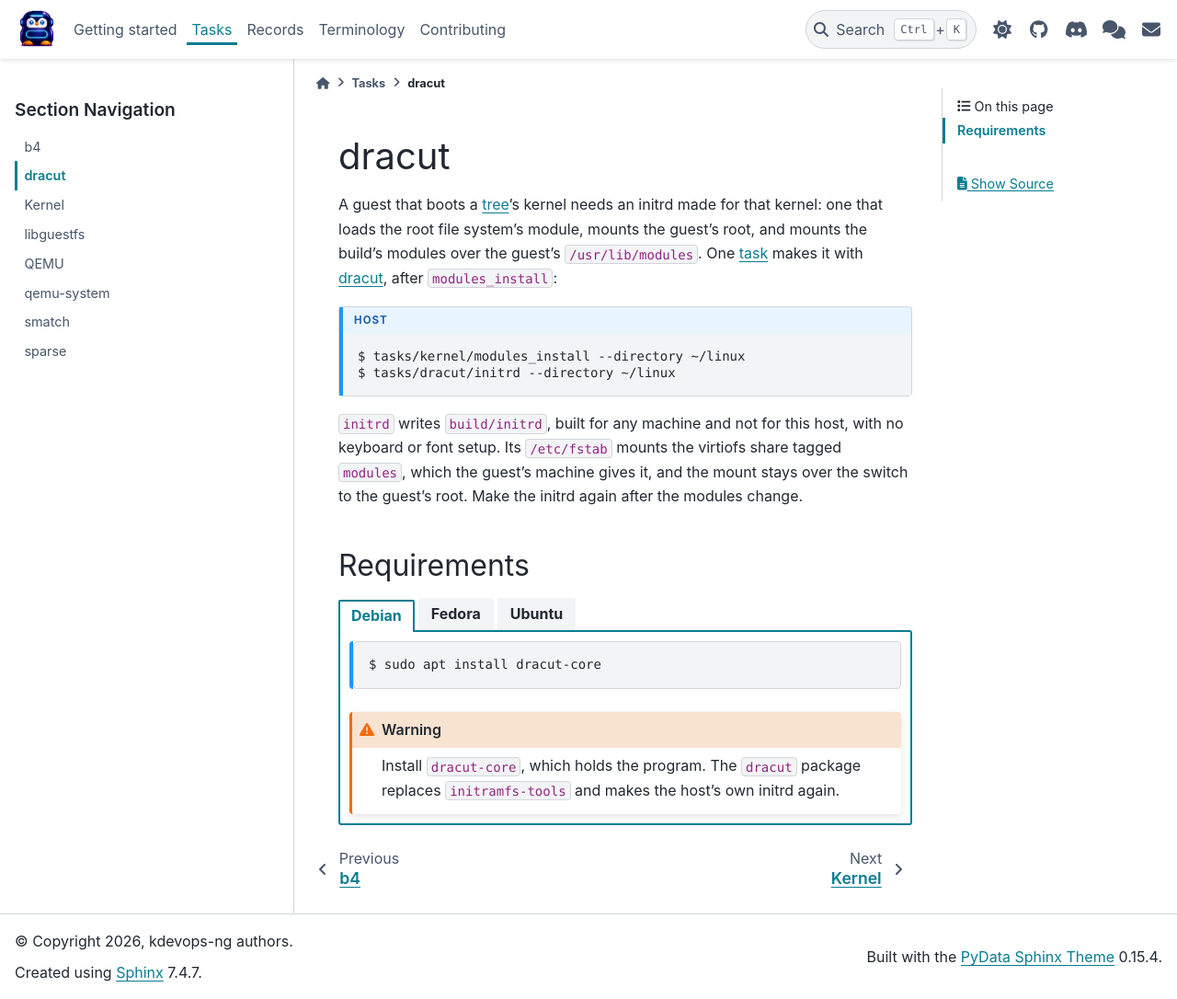
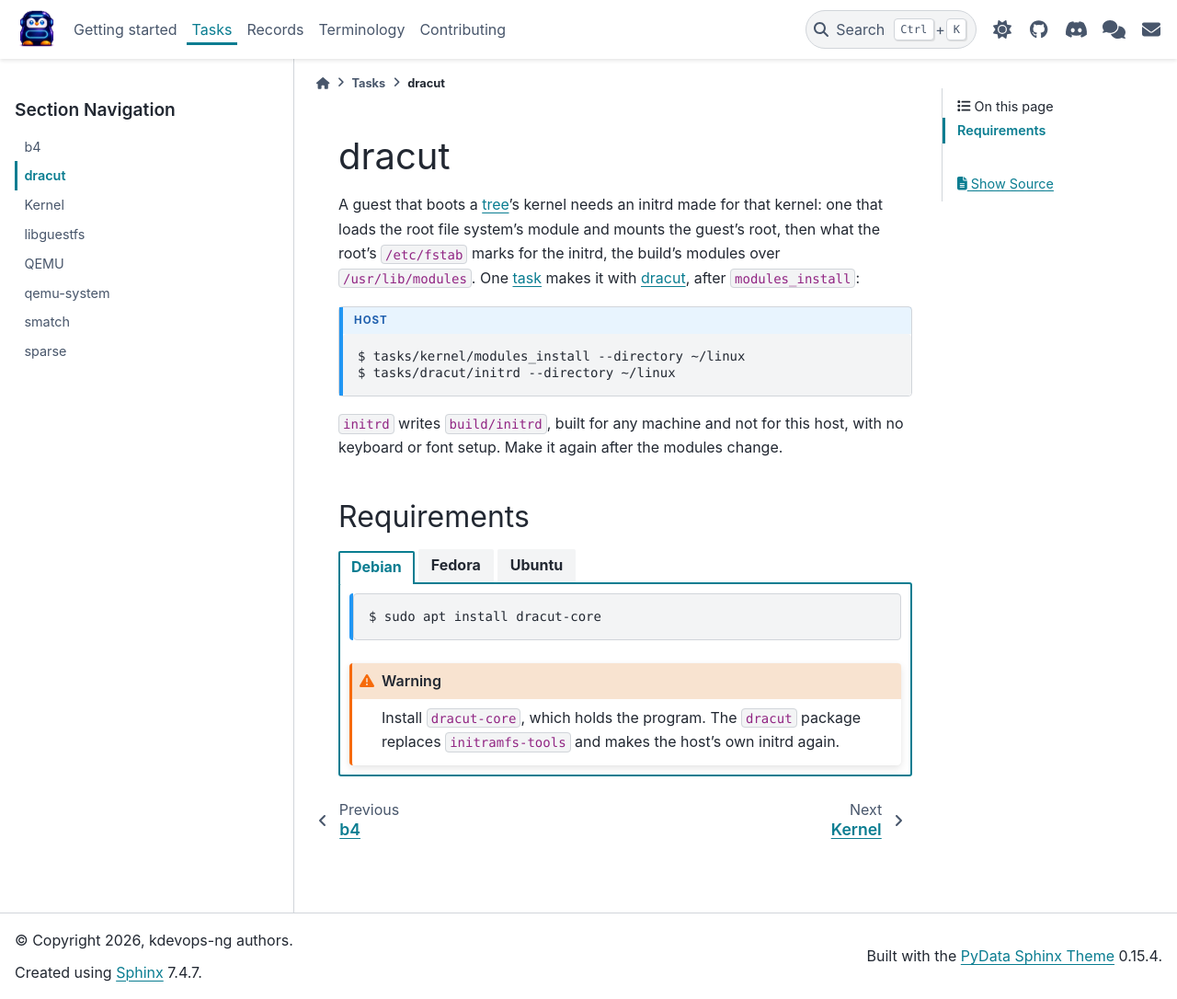
Before and after one commit to linux-kdevops/kdevops-ng, a Sphinx documentation site: the page built from docs/tasks/dracut.rst, in a window 1280 px wide and 1086 px high. Shown: the whole window at 92% size. Built offline with Sphinx 7.4.7 and the PyData theme 0.15.4, drawn with Linux system fonts in a browser that asks for light colours.

Commit message:
libguestfs: mount the modules share from the guest's fstab
The initrd's own fstab line for the share, which dracut --mount wrote,
made an ordering cycle with local-fs.target. systemd breaks a cycle by
dropping a job, and on one boot it dropped the root's mount: the guest
hung in the initrd. As an x-initrd.mount line of the guest's fstab the
share mounts with the root, and five boots in a row report no cycle.

Signed-off-by: Daniel Gomez <da.gomez@kernel.org>

```diff
--- a/docs/tasks/dracut.rst
+++ b/docs/tasks/dracut.rst
@@ -5,10 +5,11 @@ dracut
 ======
 
 A guest that boots a :term:`tree <Tree>`'s kernel needs an initrd made
-for that kernel: one that loads the root file system's module, mounts
-the guest's root, and mounts the build's modules over the guest's
-``/usr/lib/modules``. One :term:`task <Task>` makes it with `dracut`_,
-after :src:`modules_install <tasks/kernel/modules_install>`:
+for that kernel: one that loads the root file system's module and
+mounts the guest's root, then what the root's ``/etc/fstab`` marks for
+the initrd, the build's modules over ``/usr/lib/modules``. One
+:term:`task <Task>` makes it with `dracut`_, after
+:src:`modules_install <tasks/kernel/modules_install>`:
 
 .. code-block:: console
    :caption: host
@@ -18,10 +19,8 @@ after :src:`modules_install <tasks/kernel/modules_install>`:
    $ tasks/dracut/initrd --directory ~/linux
 
 :src:`initrd <tasks/dracut/initrd>` writes ``build/initrd``, built for
-any machine and not for this host, with no keyboard or font setup. Its
-``/etc/fstab`` mounts the virtiofs share tagged ``modules``, which the
-guest's machine gives it, and the mount stays over the switch to the
-guest's root. Make the initrd again after the modules change.
+any machine and not for this host, with no keyboard or font setup. Make
+it again after the modules change.
 
 .. _requirements-dracut:
 
--- a/docs/tasks/libguestfs.rst
+++ b/docs/tasks/libguestfs.rst
@@ -68,6 +68,10 @@ over. Stop the guest first.
   Debian and Ubuntu run. Fedora's NetworkManager asks by itself. A card
   no server answers takes a link-local address, and multicast DNS
   names the guest ``NAME.local`` to the others on its segment;
+- an ``/etc/fstab`` line that mounts the modules of the kernel the
+  guest boots, a share of the host, over ``/usr/lib/modules``. It is
+  marked ``x-initrd.mount``, so the initrd mounts it before the guest's
+  own systemd starts;
 - ``/etc/fstab`` lines that mount your home, which the host shares, at
   the path it has on the host, so a tree is at the same path on both
   sides. Three more lines put a read-only tmpfs over ``~/.ssh``,
```
Also changed, not shown: 2 other files.
